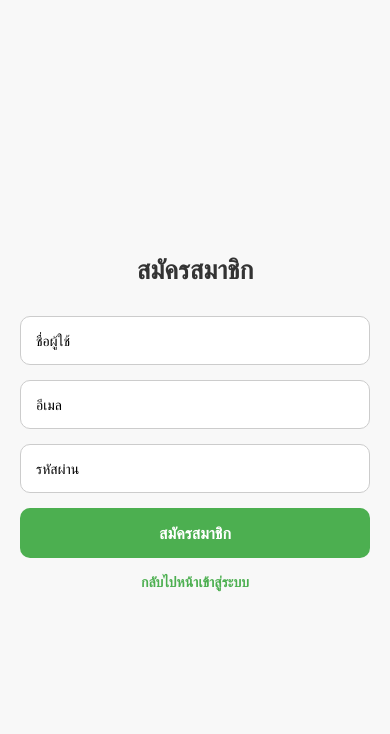
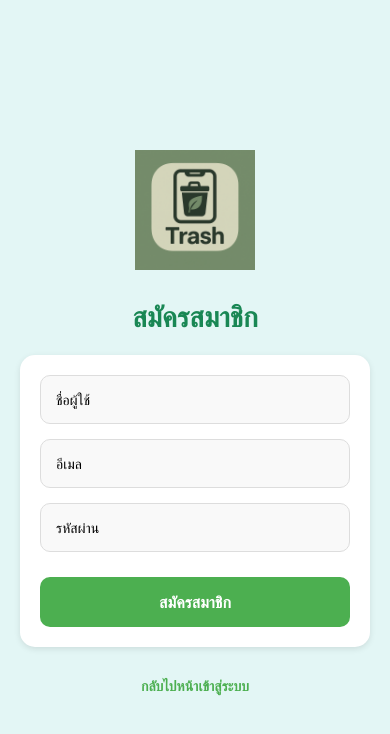
Before and after one commit to Hsruka/Waste-Sorter-App, a React Native app: screen /Signup in a window 390 px wide. Shown: the top 734 px of the page. Built offline with nearby package versions, Linux system fonts and the light colour scheme.

Commit message:
Add trash.png asset and update login & signup screens

```diff
--- a/screens/LoginScreen.js
+++ b/screens/LoginScreen.js
@@ -1,5 +1,14 @@
 import React, { useState, useContext } from 'react';
-import { View, Text, TextInput, TouchableOpacity, StyleSheet } from 'react-native';
+import {
+  View,
+  Text,
+  TextInput,
+  TouchableOpacity,
+  StyleSheet,
+  Image,
+  KeyboardAvoidingView,
+  Platform
+} from 'react-native';
 import API from '../api';
 import { AuthContext } from '../AuthContext';
 
@@ -29,15 +38,25 @@ export default function LoginScreen({ navigation }) {
   };
 
   return (
-    <View style={styles.container}>
+    <KeyboardAvoidingView
+      behavior={Platform.OS === "ios" ? "padding" : "height"}
+      style={styles.container}
+    >
+      <View style={styles.innerContainer}>
+        <Image
+          source={require('../assets/trash.png')}
+          style={styles.logo}
+        />
         <Text style={styles.title}>เข้าสู่ระบบ</Text>
 
+        <View style={styles.card}>
           <TextInput
             style={styles.input}
             placeholder="อีเมล"
             value={email}
             onChangeText={setEmail}
             autoCapitalize="none"
+            keyboardType="email-address"
           />
           <TextInput
             style={styles.input}
@@ -52,34 +71,73 @@ export default function LoginScreen({ navigation }) {
               {loading ? 'กำลังเข้าสู่ระบบ...' : 'เข้าสู่ระบบ'}
             </Text>
           </TouchableOpacity>
+        </View>
 
         <TouchableOpacity onPress={() => navigation.navigate('Signup')}>
           <Text style={styles.link}>ยังไม่มีบัญชี? สมัครสมาชิก</Text>
         </TouchableOpacity>
       </View>
+    </KeyboardAvoidingView>
   );
 }
 
 const styles = StyleSheet.create({
-  container: { flex: 1, justifyContent: 'center', alignItems: 'center', padding: 20, backgroundColor: '#f8f8f8' },
-  title: { fontSize: 26, fontWeight: 'bold', marginBottom: 30, color: '#333' },
+  container: {
+    flex: 1,
+    backgroundColor: '#e3f6f5', // เปลี่ยนสีพื้นหลัง
+  },
+  innerContainer: {
+    flex: 1,
+    justifyContent: 'center',
+    alignItems: 'center',
+    padding: 20,
+  },
+  logo: {
+    width: 120,
+    height: 120,
+    marginBottom: 30
+  },
+  title: {
+    fontSize: 28,
+    fontWeight: 'bold',
+    marginBottom: 20,
+    color: '#198754'
+  },
+  card: {
+    width: '100%',
+    backgroundColor: '#fff',
+    borderRadius: 15,
+    padding: 20,
+    shadowColor: "#000",
+    shadowOffset: { width: 0, height: 2 },
+    shadowOpacity: 0.1,
+    shadowRadius: 6,
+    elevation: 5,
+    marginBottom: 20,
+  },
   input: {
-    width: '100%',
     borderWidth: 1,
-    borderColor: '#ccc',
+    borderColor: '#ddd',
     padding: 15,
     borderRadius: 10,
     marginBottom: 15,
-    backgroundColor: '#fff',
+    backgroundColor: '#f9f9f9',
   },
   button: {
     backgroundColor: '#4CAF50',
     padding: 15,
     borderRadius: 10,
-    width: '100%',
     alignItems: 'center',
-    marginBottom: 15,
+    marginTop: 10,
   },
-  buttonText: { color: '#fff', fontWeight: 'bold', fontSize: 16 },
-  link: { color: '#4CAF50', fontWeight: '600' },
+  buttonText: {
+    color: '#fff',
+    fontWeight: 'bold',
+    fontSize: 16
+  },
+  link: {
+    color: '#4CAF50',
+    fontWeight: '600',
+    marginTop: 10,
+  },
 });
--- a/screens/SignupScreen.js
+++ b/screens/SignupScreen.js
@@ -1,5 +1,14 @@
 import React, { useState } from 'react';
-import { View, Text, TextInput, TouchableOpacity, StyleSheet } from 'react-native';
+import {
+  View,
+  Text,
+  TextInput,
+  TouchableOpacity,
+  StyleSheet,
+  Image,
+  KeyboardAvoidingView,
+  Platform
+} from 'react-native';
 import API from '../api';
 
 export default function SignupScreen({ navigation }) {
@@ -24,9 +33,18 @@ export default function SignupScreen({ navigation }) {
   };
 
   return (
-    <View style={styles.container}>
+    <KeyboardAvoidingView
+      behavior={Platform.OS === "ios" ? "padding" : "height"}
+      style={styles.container}
+    >
+      <View style={styles.innerContainer}>
+        <Image
+          source={require('../assets/trash.png')}
+          style={styles.logo}
+        />
         <Text style={styles.title}>สมัครสมาชิก</Text>
 
+        <View style={styles.card}>
           <TextInput
             style={styles.input}
             placeholder="ชื่อผู้ใช้"
@@ -53,34 +71,73 @@ export default function SignupScreen({ navigation }) {
           <TouchableOpacity style={styles.button} onPress={handleSignup} disabled={loading}>
             <Text style={styles.buttonText}>{loading ? 'กำลังสมัคร...' : 'สมัครสมาชิก'}</Text>
           </TouchableOpacity>
+        </View>
 
         <TouchableOpacity onPress={() => navigation.goBack()}>
           <Text style={styles.link}>กลับไปหน้าเข้าสู่ระบบ</Text>
         </TouchableOpacity>
       </View>
+    </KeyboardAvoidingView>
   );
 }
 
 const styles = StyleSheet.create({
-  container: { flex: 1, justifyContent: 'center', alignItems: 'center', padding: 20, backgroundColor: '#f8f8f8' },
-  title: { fontSize: 26, fontWeight: 'bold', marginBottom: 30, color: '#333' },
+  container: {
+    flex: 1,
+    backgroundColor: '#e3f6f5', // เปลี่ยนสีพื้นหลัง
+  },
+  innerContainer: {
+    flex: 1,
+    justifyContent: 'center',
+    alignItems: 'center',
+    padding: 20,
+  },
+  logo: {
+    width: 120,
+    height: 120,
+    marginBottom: 30
+  },
+  title: {
+    fontSize: 28,
+    fontWeight: 'bold',
+    marginBottom: 20,
+    color: '#198754'
+  },
+  card: {
+    width: '100%',
+    backgroundColor: '#fff',
+    borderRadius: 15,
+    padding: 20,
+    shadowColor: "#000",
+    shadowOffset: { width: 0, height: 2 },
+    shadowOpacity: 0.1,
+    shadowRadius: 6,
+    elevation: 5,
+    marginBottom: 20,
+  },
   input: {
-    width: '100%',
     borderWidth: 1,
-    borderColor: '#ccc',
+    borderColor: '#ddd',
     padding: 15,
     borderRadius: 10,
     marginBottom: 15,
-    backgroundColor: '#fff',
+    backgroundColor: '#f9f9f9',
   },
   button: {
     backgroundColor: '#4CAF50',
     padding: 15,
     borderRadius: 10,
-    width: '100%',
     alignItems: 'center',
-    marginBottom: 15,
+    marginTop: 10,
   },
-  buttonText: { color: '#fff', fontWeight: 'bold', fontSize: 16 },
-  link: { color: '#4CAF50', fontWeight: '600' },
+  buttonText: {
+    color: '#fff',
+    fontWeight: 'bold',
+    fontSize: 16
+  },
+  link: {
+    color: '#4CAF50',
+    fontWeight: '600',
+    marginTop: 10,
+  },
 });
```
Also changed, not shown: assets/trash.png (added). Lines whose indentation alone changed are shown as unchanged.
